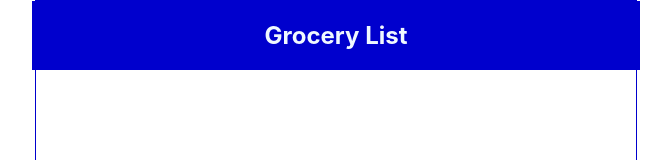
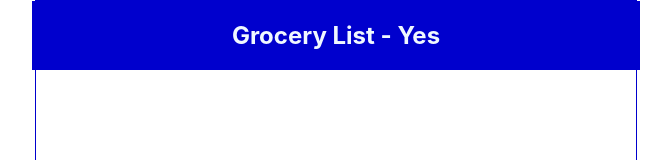
Before and after one commit to asconaga/tut01, a React (Create React App) app: page / in a window 1280 px wide. Shown: the top 160 px of the page, without its empty margins (304-975 px from the left). Built offline with nearby package versions, Linux system fonts and the light colour scheme.

Commit message:
Update Header.js

```diff
--- a/src/Header.js
+++ b/src/Header.js
@@ -3,7 +3,7 @@ import React from 'react'
 const Header = () => {
   return (
     <header>
-      <h2>Grocery List</h2>
+      <h2>Grocery List - Yes</h2>
     </header>
   )
 }
```
